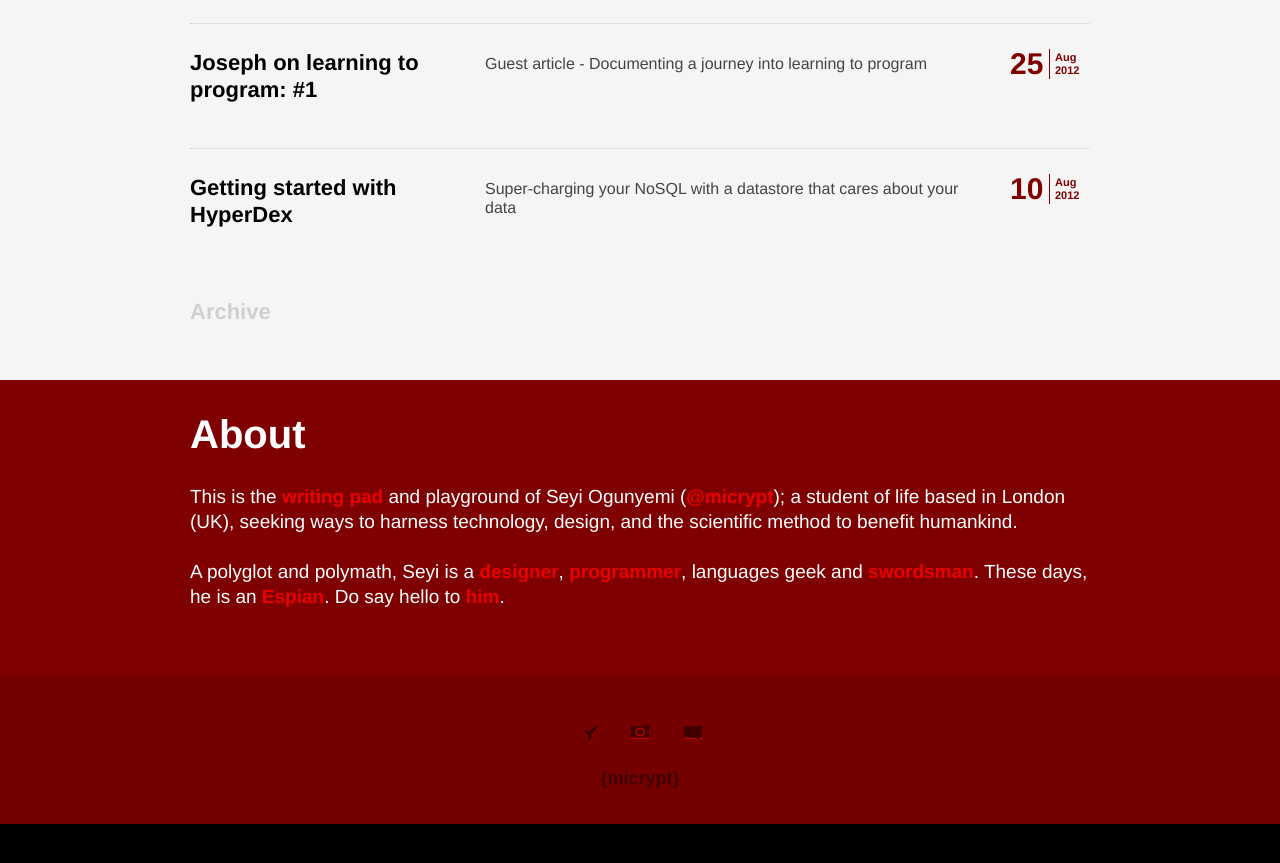
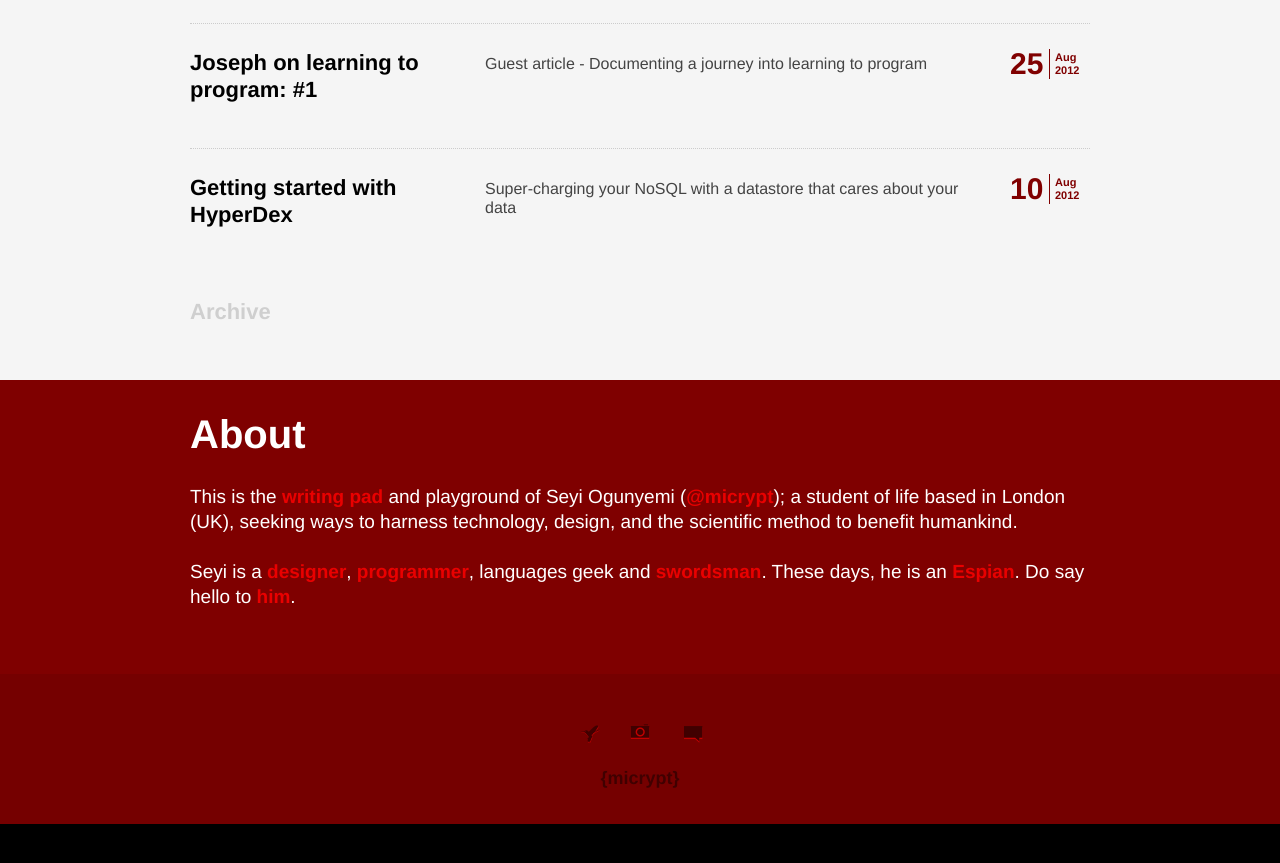
Before and after one commit to micrypt/micrypt.github.com, a Jekyll site: the page built from index.html, in a window 1280 px wide and 900 px high, scrolled down 731 px. Shown: the top 863 px of the window. Built offline with Jekyll 4.4.1, drawn with Linux system fonts in a browser that asks for light colours.

Commit message:
layouts: define the self by actions rather than words.

```diff
--- a/_layouts/index.html
+++ b/_layouts/index.html
@@ -68,7 +68,7 @@
                      technology, design, and the scientific method to benefit humankind.
                     </p>
 					<p>
-A polyglot and polymath, Seyi is a <a target="_blank"
+Seyi is a <a target="_blank"
   href="http://dribbble.com/micrypt" rel="me">designer</a>, <a target="_blank"
   href="https://github.com/micrypt" rel="me">programmer</a>, languages geek and <a
   target="_blank" href="http://www.kendo.co.uk">swordsman</a>. These days, he is an <a
```
